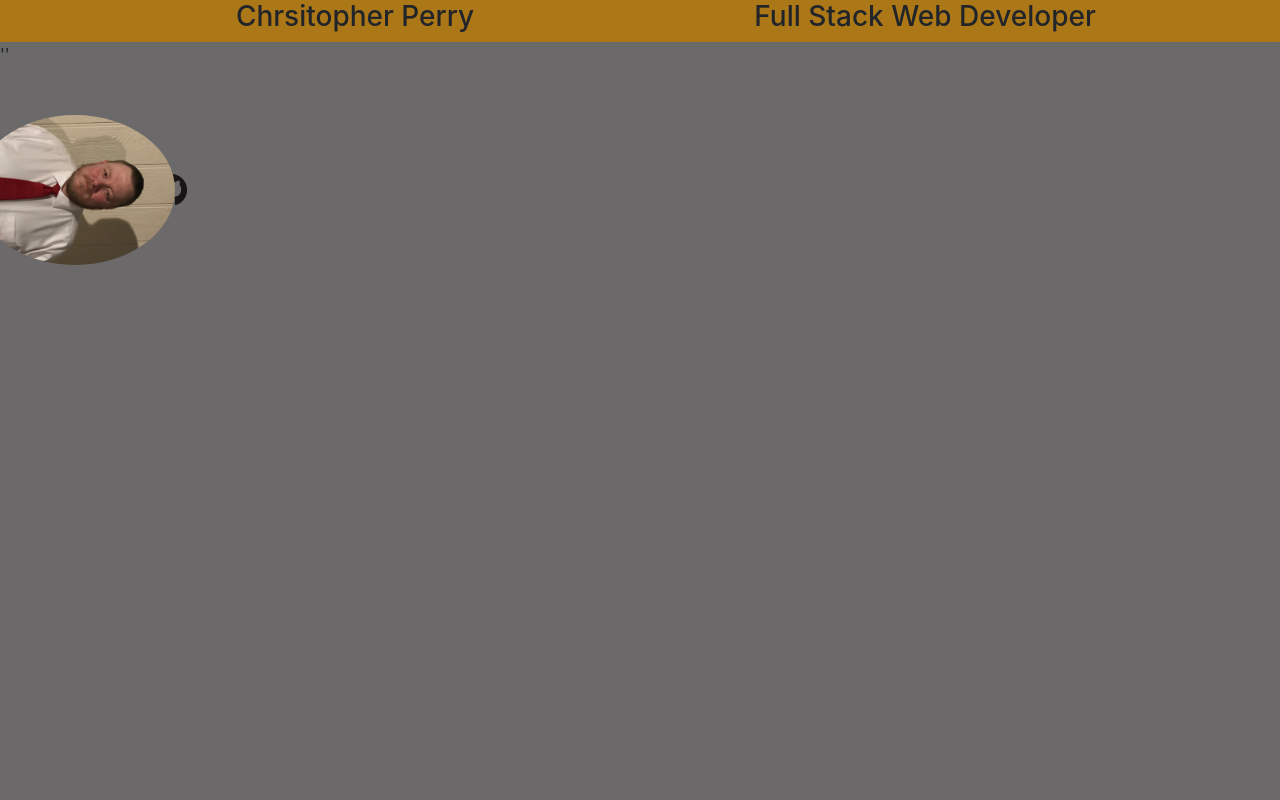
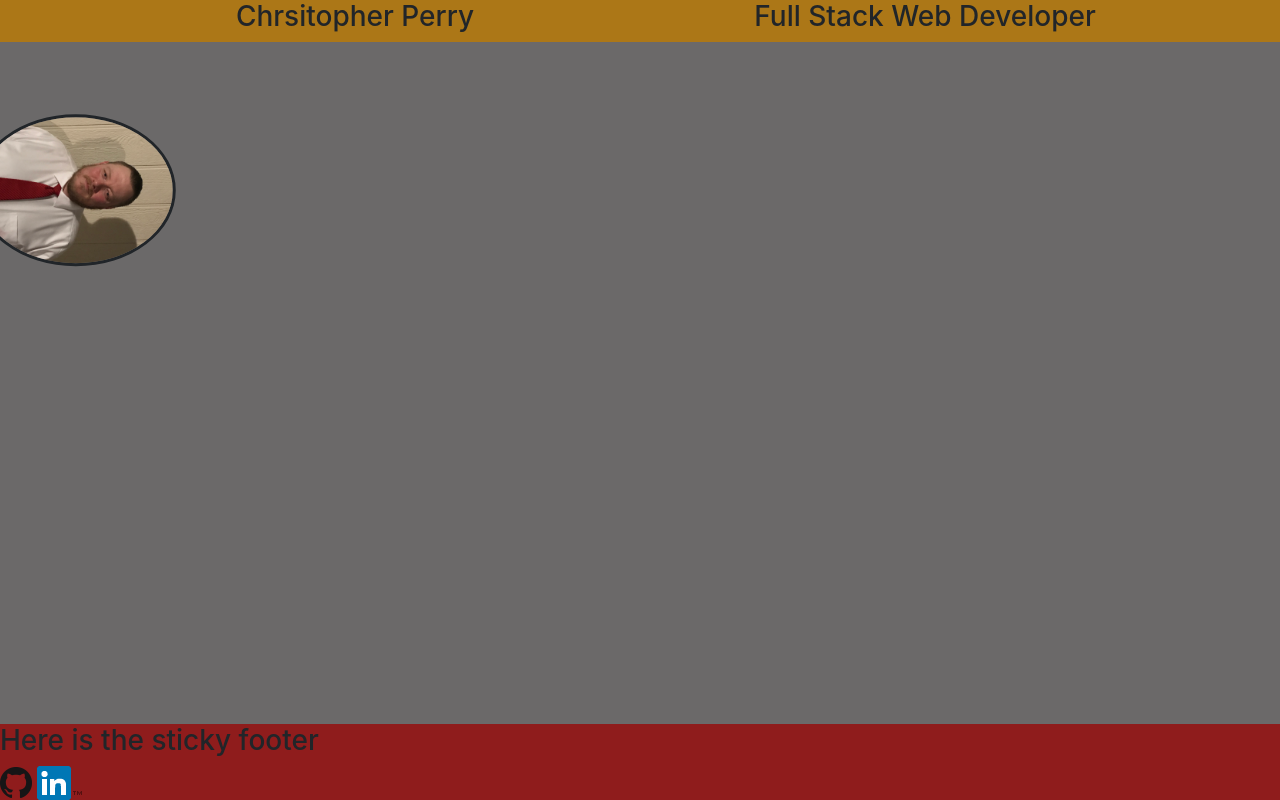
Before and after one commit to cperry1382/L10HandsOn, a plain HTML site: page index.html in a window 1280 px wide. Drawn offline with nearby package versions, Linux system fonts and the light colour scheme.

Commit message:
please push

```diff
--- a/index.html
+++ b/index.html
@@ -19,21 +19,30 @@
 
         <h3 class = "col-6">Full Stack Web Developer</h3>
     </div>
-</div>
 
-    </header>''
+
+    </header>
     <br>
     <br>
 
-
-    <img id="chrisPic" src="ChrisPic.jpeg">
-
-    <a href="http://www.github.com/cperry1382"><img id="gitHub" src="GitHub-Mark-32px.png"></a>
+<div class="myPic">
+    <img id="chrisPic"  src="ChrisPic.jpeg">
+</div>
+    <br>
+    <br>
 
 
 
 
 
+
+    <footer id = "footer">
+        <h3>Here is the sticky footer</h3>
+        <a href="http://www.github.com/cperry1382"><img id="gitHub" src="GitHub-Mark-32px.png"></a>
+        <a href="https://www.linkedin.com/in/christopher-perry-b831bb133/"><img id="Linkedin" src="In-2C-34px-TM.png"></a>
+        </footer>
+
+    </div>
     <script src="https://code.jquery.com/jquery-3.2.1.min.js" integrity="sha256-hwg4gsxgFZhOsEEamdOYGBf13FyQuiTwlAQgxVSNgt4=" crossorigin="anonymous"></script>
     <script src = "script.js"></script>
 </body>
--- a/style.css
+++ b/style.css
@@ -1,20 +1,35 @@
+
 body{
     background-color: rgb(107, 105, 105);
+
 }
+
+
 
 #myHead{
     background-color: rgb(172, 119, 23);
-}
-
-header{
     text-align: center;
 }
-
 #chrisPic{
+    display: flex;
+    align-items: center;
     height: 200px;
     widows: 150px;
     transform: rotate(90deg);
     border-radius: 55%;
+    border-style: solid;
+    justify-content: center;
+}
 
 
+
+
+
+#footer {
+  background: rgb(143, 28, 28);
+  position: fixed;
+  bottom: 0;
+  width: 100%;
+  z-index: -99;
+  justify-content: center;
 }
```
Also changed, not shown: In-2C-34px-R.png (added), In-2C-34px-TM.png (added).
